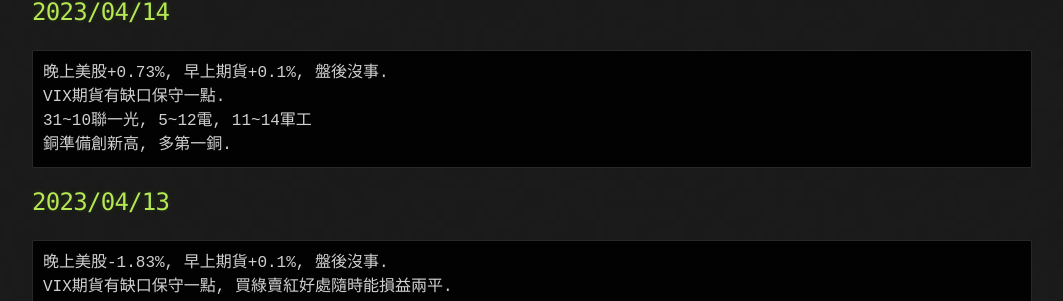
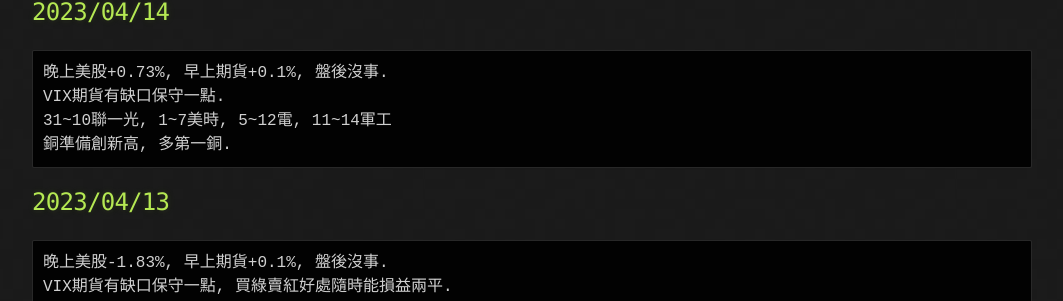
Before and after one commit to lepg5487/Stock_God, a Jekyll site: the page built from index.md, in a window 1280 px wide and 900 px high, scrolled down 388 px. Shown: the part 196-497 px from the top of the window, without its empty margins (108-1171 px from the left). Built offline with Jekyll 4.4.1, drawn with Linux system fonts in a browser that asks for light colours; our own code applies the rules of GitHub Pages for plain Markdown files.

Commit message:
Update index.md

````diff
--- a/index.md
+++ b/index.md
@@ -22,7 +22,7 @@ layout: testlayouts
 ```
 晚上美股+0.73%, 早上期貨+0.1%, 盤後沒事.
 VIX期貨有缺口保守一點.
-31~10聯一光, 5~12電, 11~14軍工
+31~10聯一光, 1~7美時, 5~12電, 11~14軍工
 銅準備創新高, 多第一銅.
 ```
 
````
